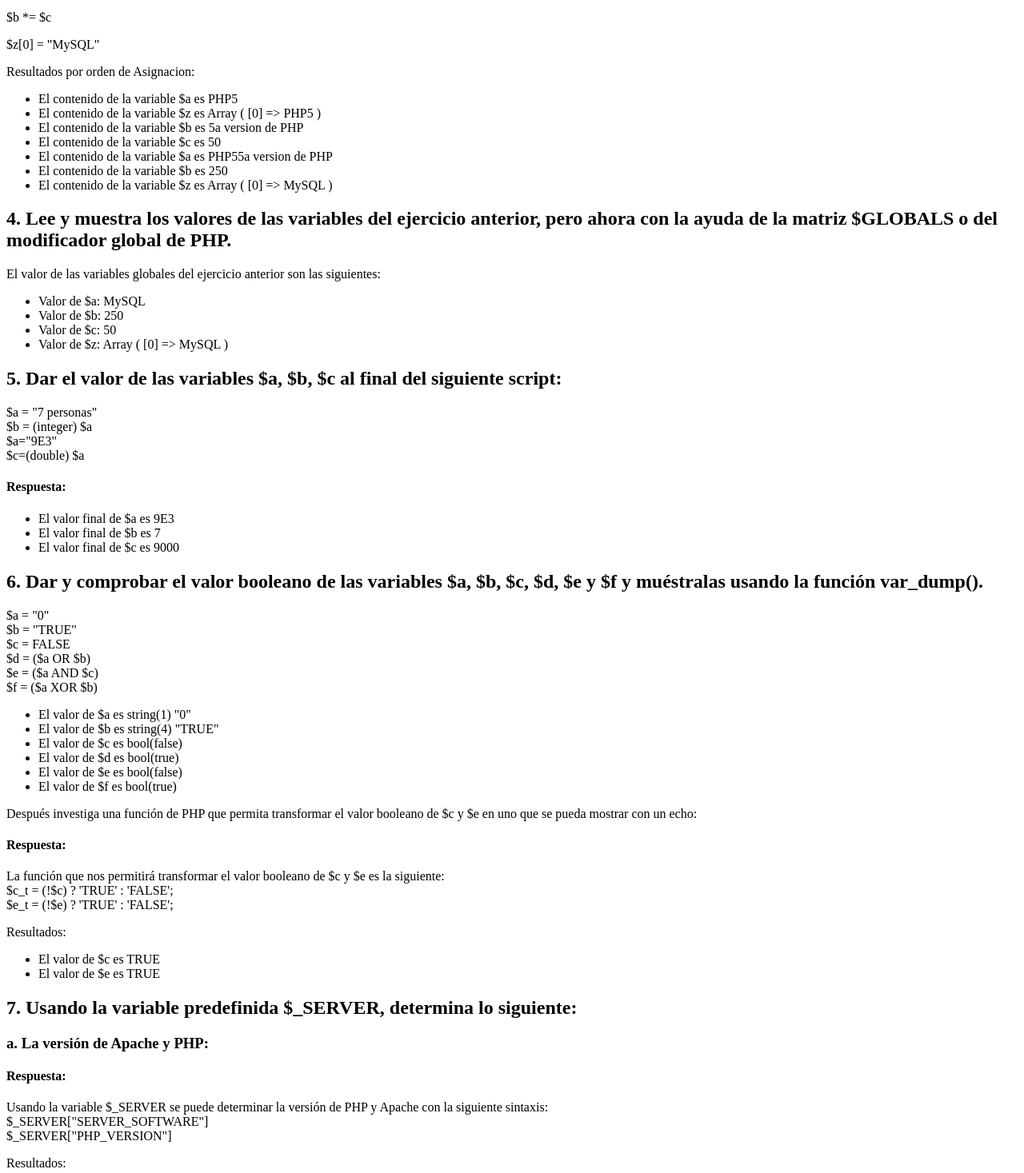
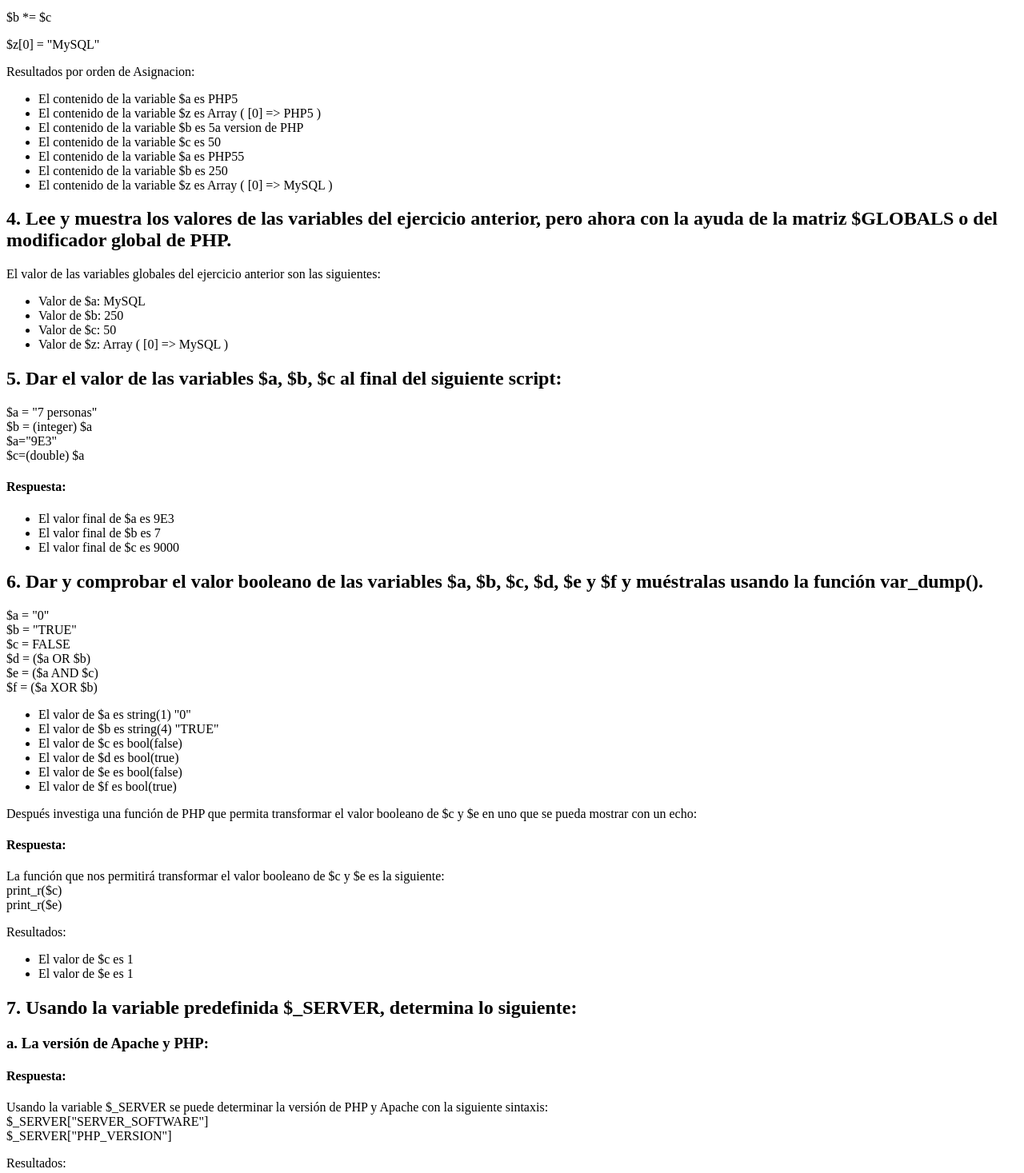
Before and after one commit to LeonardoHP29/tecweb, a PHP site: page /XHTML.php in a window 1280 px wide. Shown: the part 1137-2604 px from the top of the page at 80% size. Run offline with PHP 8.4, Linux system fonts and the light colour scheme.

Commit message:
Actualizacion

```diff
--- a/practicas/p04/XHTML.php
+++ b/practicas/p04/XHTML.php
@@ -86,13 +86,14 @@
         echo '</li>';
         $z[] = &$a;
         echo '<li>El contenido de la variable $z es ';
-        print_r($z); //checar esto
+        print_r($z);
         echo '</li>';
         $b = "5a version de PHP";
         echo '<li>El contenido de la variable $b es ';
         print_r($b);
         echo '</li>';
-        $c = (int)$b * 10;
+        settype($b,"integer");
+        $c = $b * 10;
         echo '<li>El contenido de la variable $c es ';
         print_r($c);
         echo '</li>';
@@ -100,7 +101,7 @@
         echo '<li>El contenido de la variable $a es ';
         print_r($a);
         echo '</li>';
-        $b=(int)$b;
+        $b=$b;
         $b *= $c;
         echo '<li>El contenido de la variable $b es ';
         print_r($b);
@@ -187,14 +188,11 @@
         // Transformación
         echo '<p>Después investiga una función de PHP que permita transformar el valor booleano de $c y $e en uno que se pueda mostrar con un echo:</p>';
         echo '<h4>Respuesta:</h4>';
-        echo "<p>La función que nos permitirá transformar el valor booleano de \$c y \$e es la siguiente:<br>
-        \$c_t = (!\$c) ? 'TRUE' : 'FALSE';<br>\$e_t = (!\$e) ? 'TRUE' : 'FALSE';<br></p>";
-        $c_t = (!$c) ? 'TRUE' : 'FALSE';
-        $e_t = (!$e) ? 'TRUE' : 'FALSE';
+        echo "<p>La función que nos permitirá transformar el valor booleano de \$c y \$e es la siguiente:<br>print_r(\$c)<br>print_r(\$e)</p>";
         echo '<p>Resultados:</p>';
         echo '<ul>';
-        echo '<li>El valor de $c es '.$c_t.'</li>';
-        echo '<li>El valor de $e es '.$e_t.'</li>';
+        echo '<li>El valor de $c es '.print_r($c).'</li>';
+        echo '<li>El valor de $e es '.print_r($e).'</li>';
         echo '</ul>';
         unset($a,$b,$c,$d,$e,$f,$c_t,$e_t);
     ?>
```
